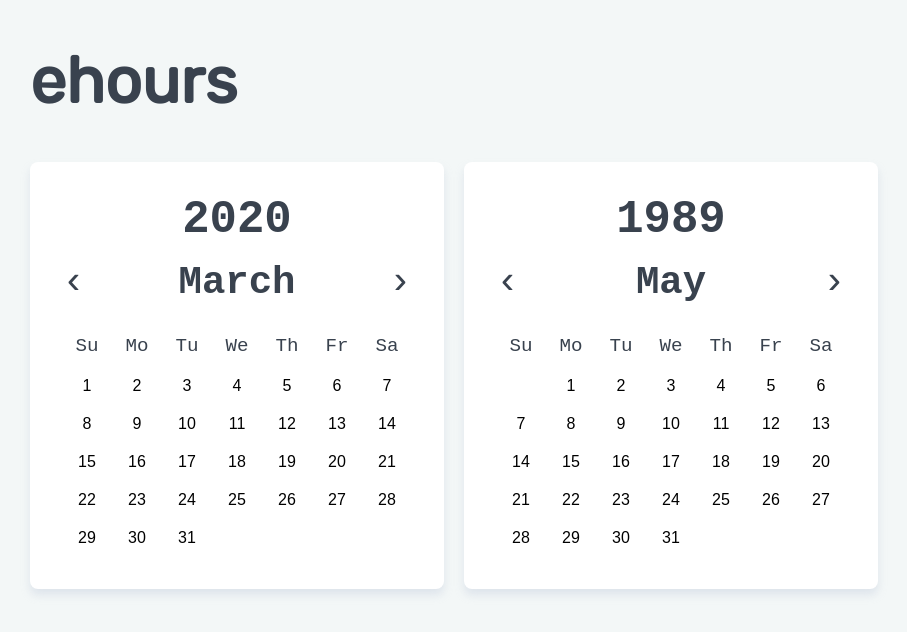
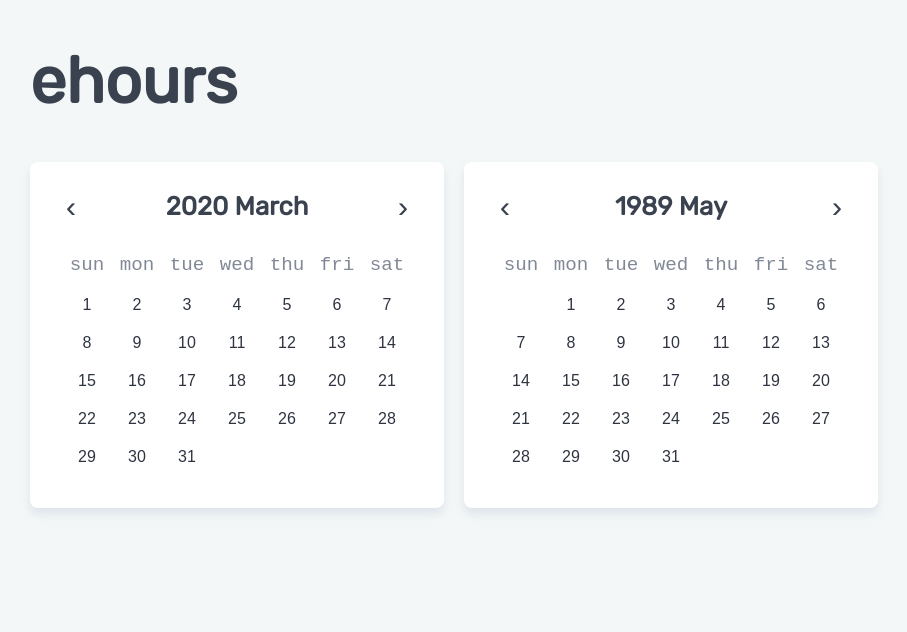
Before and after one commit to andersonmadeira/ehours, a React (Create React App) app: page / in a window 1280 px wide. Shown: the top 632 px of the page, without its empty margins (160-1067 px from the left). Built offline with nearby package versions, Linux system fonts and the light colour scheme.

Commit message:
Little adjustments for a better calendar style

```diff
--- a/src/components/Calendar.js
+++ b/src/components/Calendar.js
@@ -39,26 +39,25 @@
   return (
     <div className="card" {...otherProps}>
       <div className="calendar">
-        <div className="calendar__year">
-          <h3>{format(activeDate, 'yyyy')}</h3>
-        </div>
         <div className="calendar__month">
           <span onClick={() => setActiveDate(subMonths(activeDate, 1))}>
             &#8249;
           </span>
-          <h4>{format(activeDate, 'LLLL')}</h4>
+          <h5>
+            {format(activeDate, 'yyyy')} {format(activeDate, 'LLLL')}
+          </h5>
           <span onClick={() => setActiveDate(addMonths(activeDate, 1))}>
             &#8250;
           </span>
         </div>
         <div className="calendar__days-of-week">
-          <span>Su</span>
-          <span>Mo</span>
-          <span>Tu</span>
-          <span>We</span>
-          <span>Th</span>
-          <span>Fr</span>
-          <span>Sa</span>
+          <span>sun</span>
+          <span>mon</span>
+          <span>tue</span>
+          <span>wed</span>
+          <span>thu</span>
+          <span>fri</span>
+          <span>sat</span>
         </div>
         <div className="calendar__dates">
           {getMonthDateElements(activeDate)}
--- a/src/styles/components/_calendar.scss
+++ b/src/styles/components/_calendar.scss
@@ -18,14 +18,24 @@
   display: flex;
   flex-direction: row;
   justify-content: space-between;
+  align-items: flex-start;
 }
 
-.calendar__month h4 {
+.calendar__month h5 {
   margin: 0;
+  line-height: 1em;
+  font-family: Rubik;
+  font-size: 1.6rem;
 }
 
 .calendar__month span {
   cursor: pointer;
+  -ms-user-select: none;
+  -moz-user-select: none;
+  -webkit-user-select: none;
+  user-select: none;
+  font-size: 1.9rem;
+  line-height: 1em;
 }
 
 .calendar__days-of-week,
@@ -41,6 +51,8 @@
 .calendar__days-of-week span {
   font-size: 1.2rem;
   text-align: center;
+  color: #4c566a;
+  opacity: 0.7;
 }
 
 .calendar__dates button:first-child {
@@ -57,4 +69,5 @@
 .calendar__dates button time {
   font-size: 1rem;
   text-align: center;
+  color: #2e3440;
 }
```
